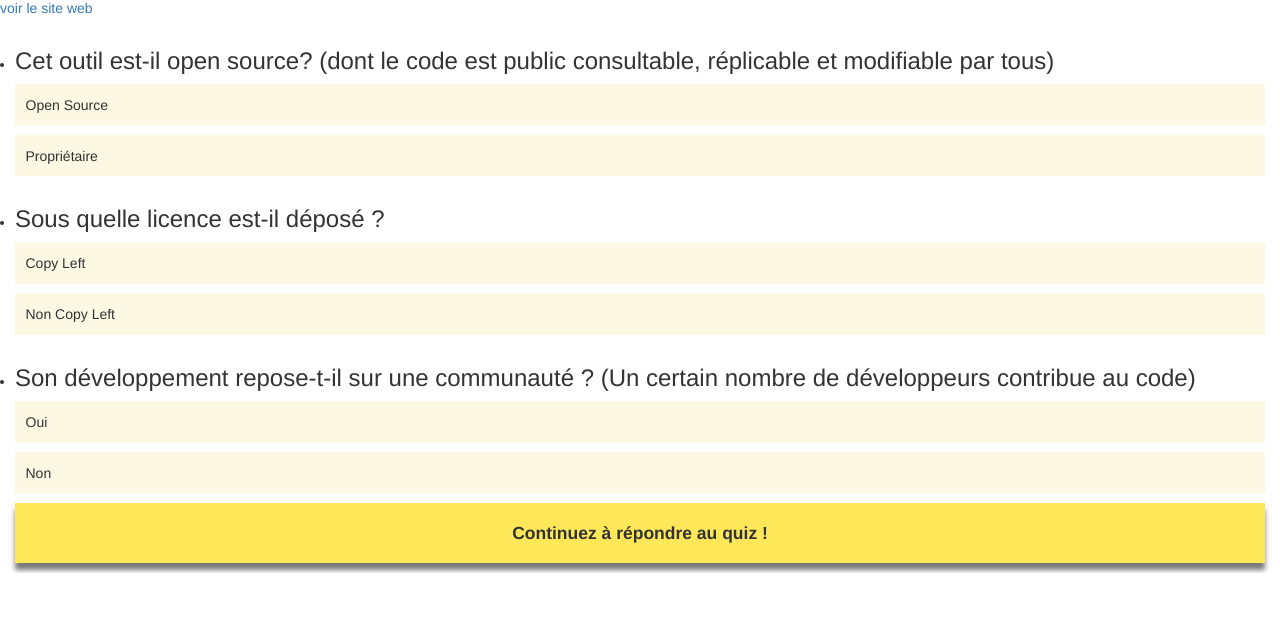
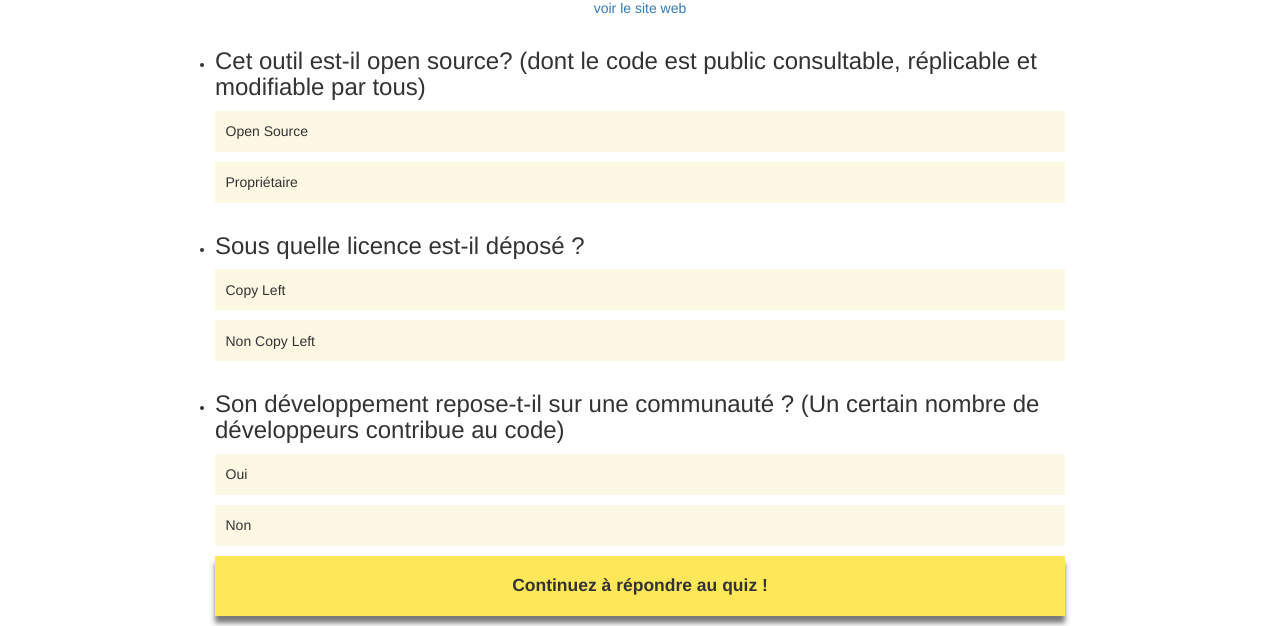
Before and after one commit to civictech-lol/civictech-lol.github.io, a plain HTML site: page democracyos.html in a window 1280 px wide. Shown: the part 277-903 px from the top of the page. Before the commit the page ends 850 px from the top, so only its background shows below. Drawn offline with nearby package versions, Linux system fonts and the light colour scheme.

Commit message:
padding + center

```diff
--- a/css/style.css
+++ b/css/style.css
@@ -104,3 +104,7 @@
   padding-right: 150px;
   padding-left: 150px;
 }
+#quiz{
+  padding-right: 200px;
+  padding-left: 200px;
+}
--- a/democracyos.html
+++ b/democracyos.html
@@ -8,7 +8,7 @@
     <body>
         <div class="jumbotron"><center><h1><a href="index.html">CIVIC TEST</a></h1></center>
         </div>
-        <h1>DemocracyOS</h1><p><a href="http://democracyos.eu">voir le site web</a>
+        <center><h1>DemocracyOS</h1><p><a href="http://democracyos.eu">voir le site web</a></center>
         <div class="container-fluid">
           <div id="quiz"></div>
         </div>
```
Also changed, not shown: parlementetcitoyens.html (+1 -1 lines).
